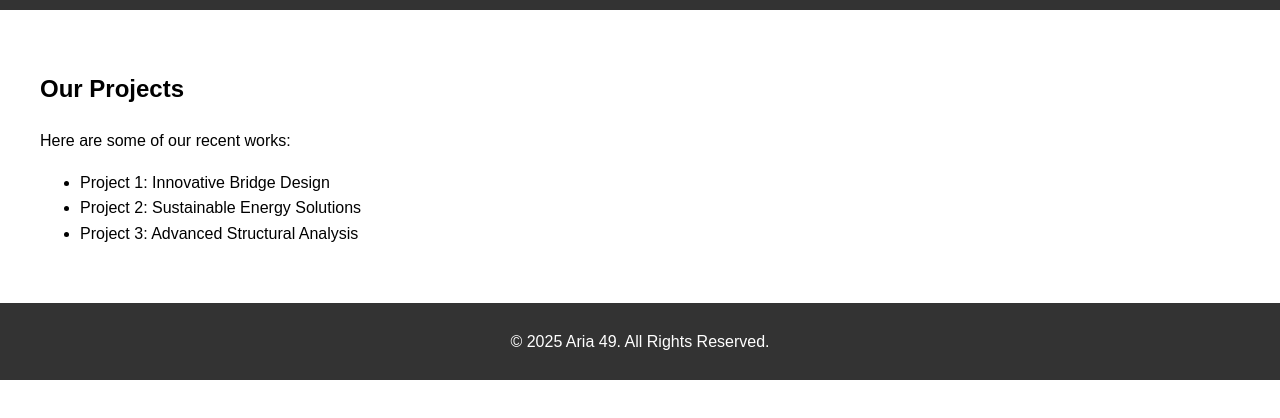
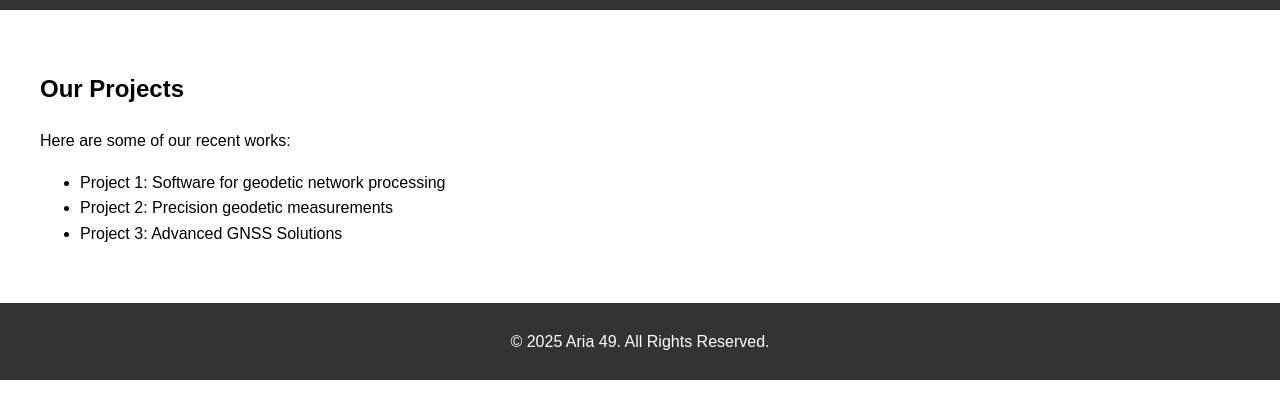
Before and after one commit to andreiilie25/aria49.com, a plain HTML site: page about.html in a window 1280 px wide. Shown: the part 104-522 px from the top of the page. Drawn offline with Linux system fonts and the light colour scheme; files that its build step writes are made by us from their sources.

Commit message:
Update about.html

```diff
--- a/about.html
+++ b/about.html
@@ -25,9 +25,9 @@
       <h2>Our Projects</h2>
       <p>Here are some of our recent works:</p>
       <ul>
-        <li>Project 1: Innovative Bridge Design</li>
-        <li>Project 2: Sustainable Energy Solutions</li>
-        <li>Project 3: Advanced Structural Analysis</li>
+        <li>Project 1: Software for geodetic network processing</li>
+        <li>Project 2: Precision geodetic measurements</li>
+        <li>Project 3: Advanced GNSS Solutions</li>
       </ul>
     </section>
   </main>
```
